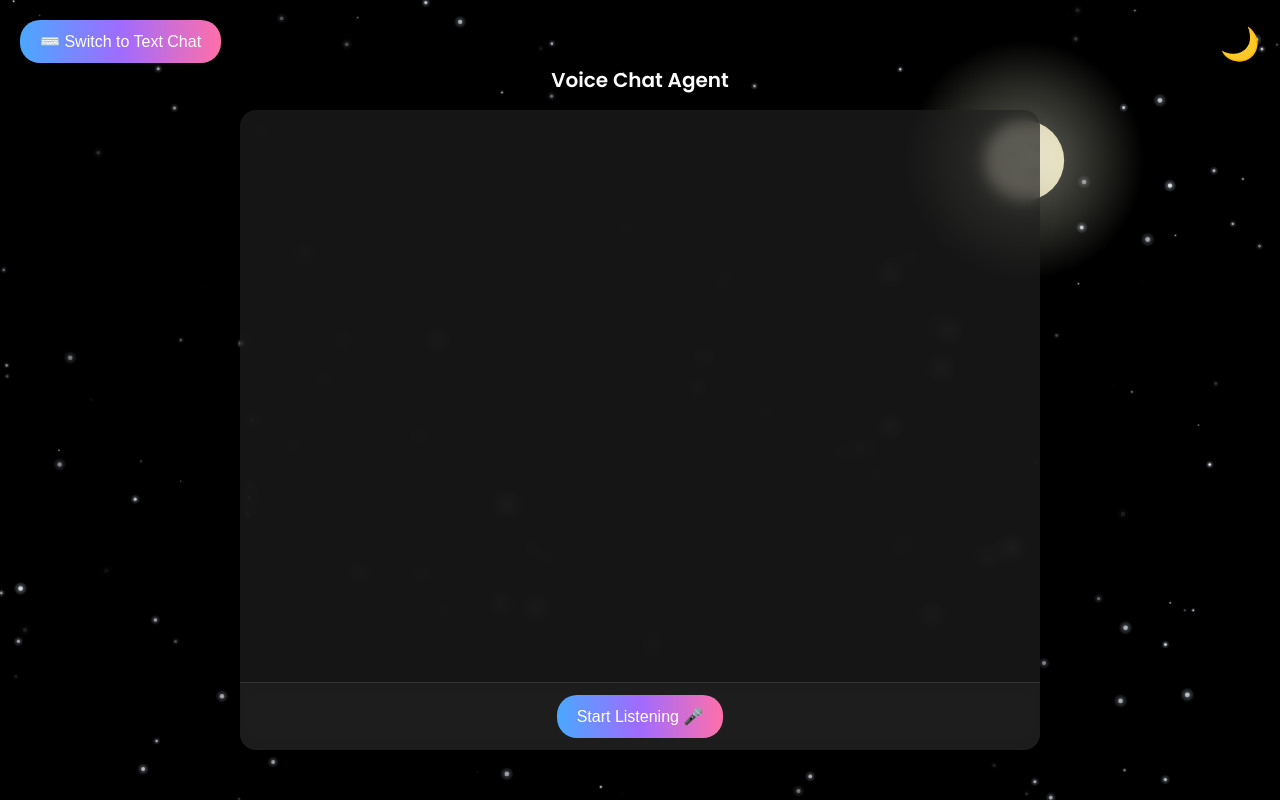
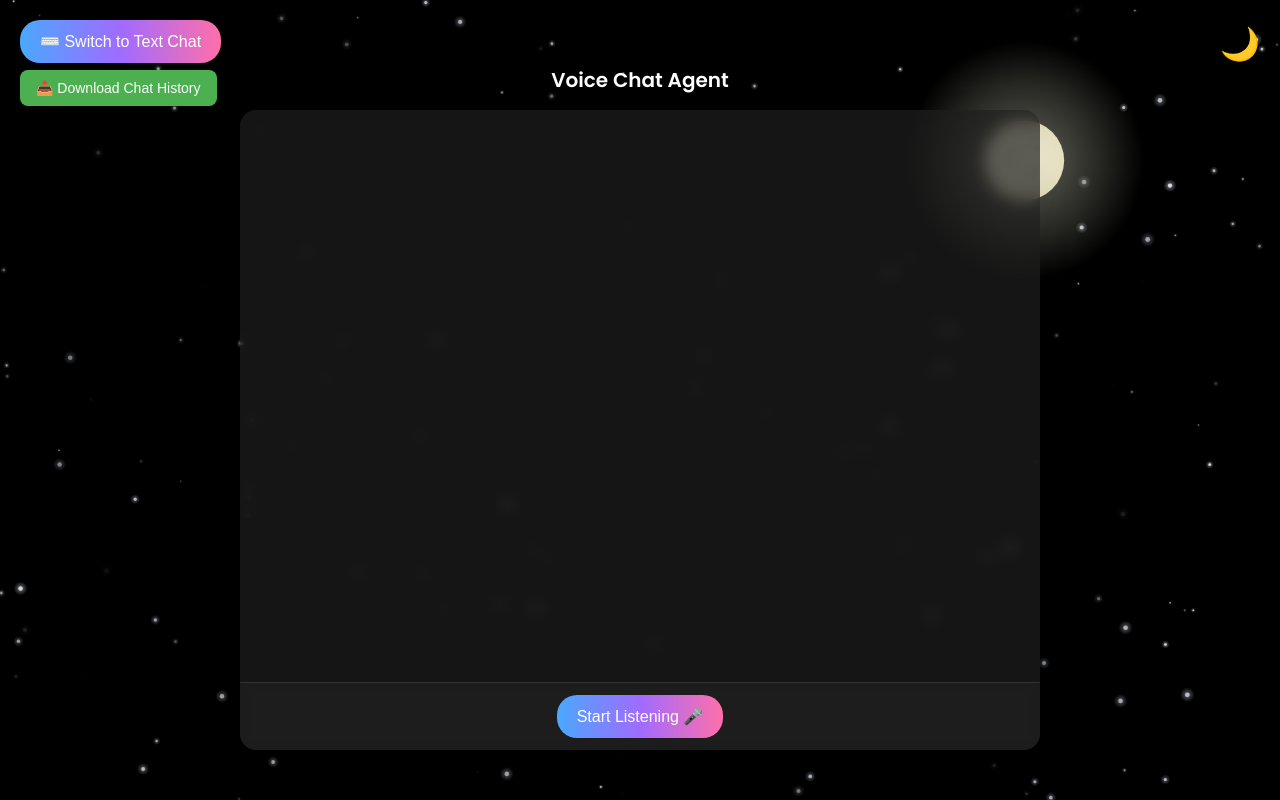
Before and after one commit to NithinVikas-AV/Chat_Agent, a Flask app: page /voice in a window 1280 px wide. Run offline with Flask 3, Linux system fonts and the light colour scheme.

```diff
--- a/templates/voice_chat.html
+++ b/templates/voice_chat.html
@@ -183,6 +183,34 @@
         body.light-mode #controls-container {
             color: black;
         }
+
+        .utility-button {
+            position: fixed;
+            left: 20px;         /* distance from left edge */
+            font-size: 14px;
+            padding: 10px 16px;
+            border: none;
+            background-color: #4CAF50;
+            color: white;
+            border-radius: 8px;
+            cursor: pointer;
+            z-index: 9999;
+            }
+
+            /* First button: Switch Voice Mode */
+            #toggleVoiceMode {
+            top: 20px;          /* distance from top edge */
+            }
+
+            /* Second button: Download Chat, right below the first one */
+            #downloadChatBtn {
+            top: 70px;          /* place it ~50px below the first button */
+            }
+
+            .utility-button:hover {
+            background-color: #45a049;
+        }
+
     </style>
 </head>
 
@@ -190,6 +218,7 @@
     <canvas id="background-canvas"></canvas>
     <div id="theme-toggle">🌙</div>
     <button onclick="window.location.href='/'" class="back-button">⌨️ Switch to Text Chat</button>
+    <button id="downloadChatBtn" class="utility-button">📥 Download Chat History</button>
     <div id="wrapper">
         <header>Voice Chat Agent</header>
         <div id="chat-container">
@@ -572,6 +601,26 @@
         }
 
         draw();
+
+        function addMessage(content, role) {
+                const msgDiv = document.createElement('div');
+                msgDiv.className = `message ${role === 'user' ? 'user-message' : 'assistant-message'}`;
+
+                msgDiv.textContent = `${role === 'user' ? 'You' : 'Assistant'}: ${content}`;
+                chatBox.appendChild(msgDiv);
+                chatBox.scrollTop = chatBox.scrollHeight;
+                setTimeout(() => msgDiv.classList.add('show'), 10);
+
+                // 🚨 Automatically trigger download if response contains the download link
+                if (role !== 'user' && content.includes('/api/download_chat')) {
+                    setTimeout(() => {
+                        window.location.href = '/api/download_chat';
+                    }, 500);  // small delay to let the chat update visually
+                }
+            }
+            document.getElementById('downloadChatBtn').addEventListener('click', () => {
+                    window.location.href = '/download/chat_history.pdf';
+            });
     </script>
 </body>
 
```
